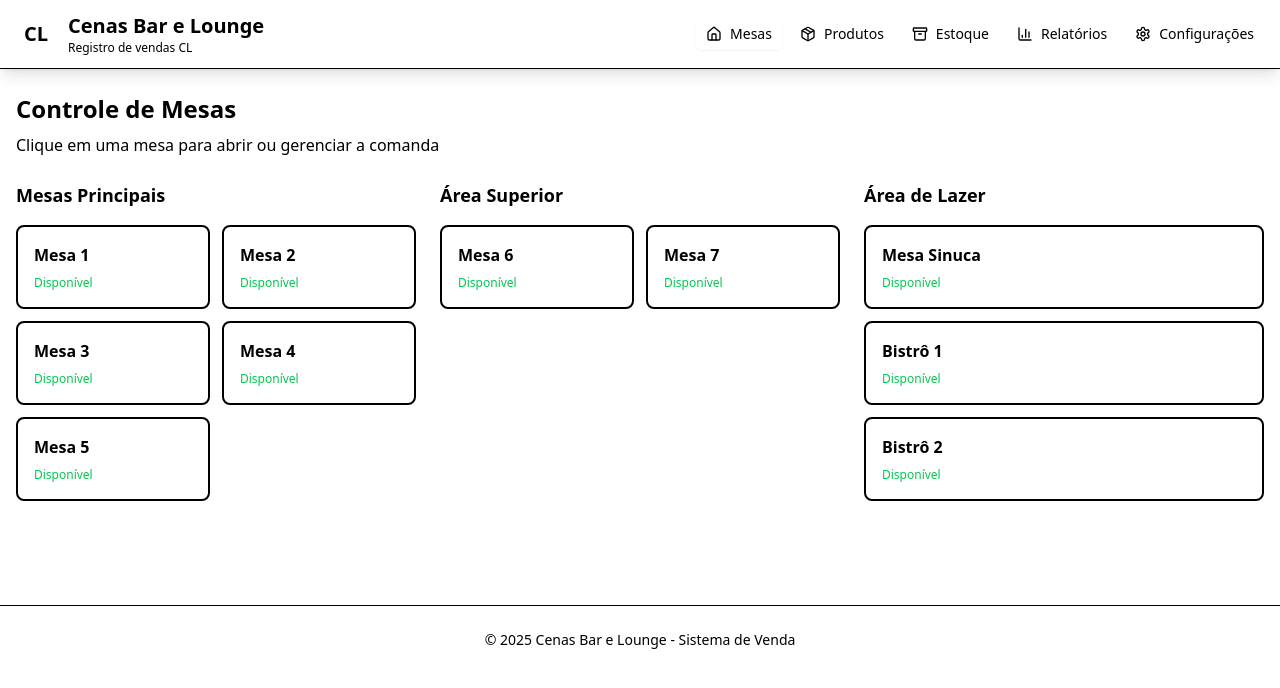
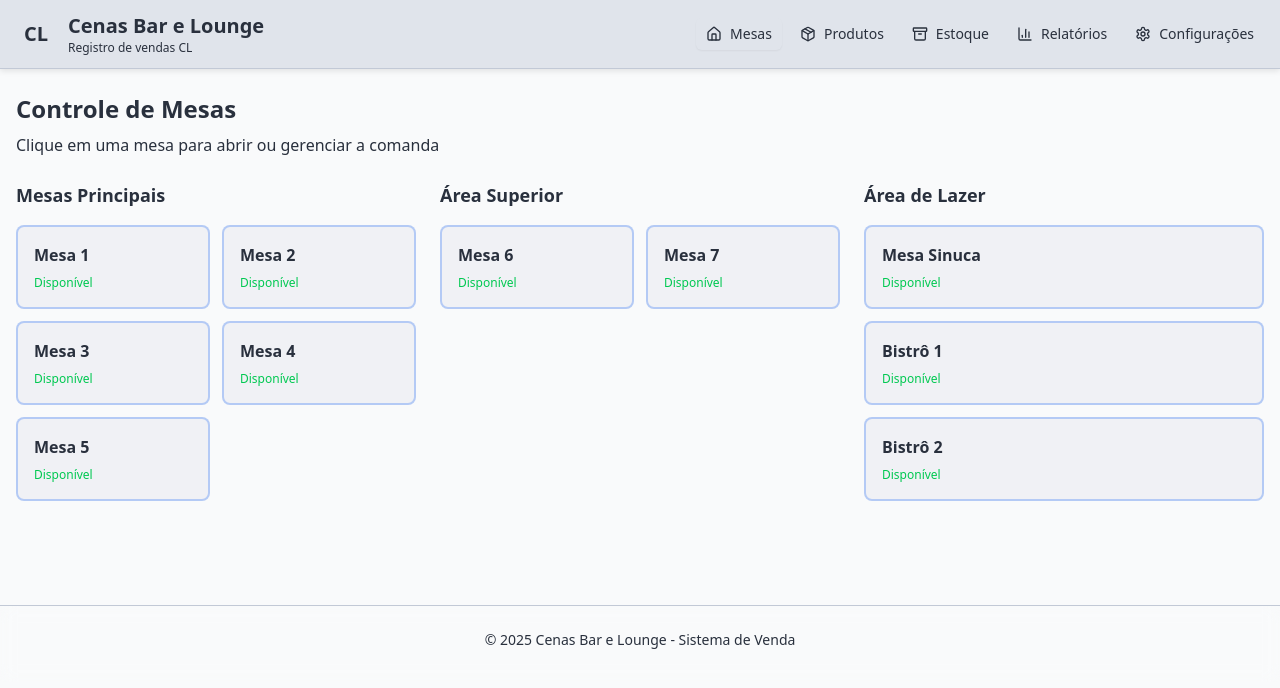
Before and after one commit to diegofsiilva/Cenas_Teste, a React (Vite) app: page / in a window 1280 px wide. Shown: the top 688 px of the page. Built offline with nearby package versions, Linux system fonts and the light colour scheme.

Commit message:
Update App.css

```diff
--- a/src/App.css
+++ b/src/App.css
@@ -8,122 +8,166 @@
   --radius-md: calc(var(--radius) - 2px);
   --radius-lg: var(--radius);
   --radius-xl: calc(var(--radius) + 4px);
-  --color-background: var(--background);
-  --color-foreground: var(--foreground);
-  --color-card: var(--card);
-  --color-card-foreground: var(--card-foreground);
-  --color-popover: var(--popover);
-  --color-popover-foreground: var(--popover-foreground);
-  --color-primary: var(--primary);
-  --color-primary-foreground: var(--primary-foreground);
-  --color-secondary: var(--secondary);
-  --color-secondary-foreground: var(--secondary-foreground);
-  --color-muted: var(--muted);
-  --color-muted-foreground: var(--muted-foreground);
-  --color-accent: var(--accent);
-  --color-accent-foreground: var(--accent-foreground);
-  --color-destructive: var(--destructive);
-  --color-border: var(--border);
-  --color-input: var(--input);
-  --color-ring: var(--ring);
-  --color-chart-1: var(--chart-1);
-  --color-chart-2: var(--chart-2);
-  --color-chart-3: var(--chart-3);
-  --color-chart-4: var(--chart-4);
-  --color-chart-5: var(--chart-5);
 }
 
 @layer base {
   :root {
     --radius: 0.5rem;
-    /* Tema Cenas Bar e Lounge - Azul e Preto */
-    --background: 10 100% 6%;
-    --foreground: 100 0% 98%;
-    --card: 215 50% 10%;
-    --card-foreground: 10 0% 98%;
-    --popover: 215 50% 8%;
-    --popover-foreground: 0 0% 98%;
-    --primary: 217 91% 60%;
-    --primary-foreground: 0 0% 98%;
-    --secondary: 215 50% 15%;
-    --secondary-foreground: 0 0% 98%;
-    --muted: 215 40% 12%;
-    --muted-foreground: 217 20% 60%;
-    --accent: 217 80% 50%;
-    --accent-foreground: 0 0% 98%;
+
+    /* Tema inspirado no Copilot */
+    --background: 220 20% 98%;
+    --foreground: 220 20% 20%;
+    --card: 220 20% 95%;
+    --card-foreground: 220 20% 20%;
+    --popover: 220 20% 92%;
+    --popover-foreground: 220 20% 20%;
+    --primary: 220 90% 56%;
+    --primary-foreground: 0 0% 100%;
+    --secondary: 220 20% 85%;
+    --secondary-foreground: 220 20% 20%;
+    --muted: 220 20% 90%;
+    --muted-foreground: 220 10% 40%;
+    --accent: 220 80% 70%;
+    --accent-foreground: 220 20% 20%;
     --destructive: 0 84% 60%;
-    --border: 215 40% 18%;
-    --input: 215 40% 15%;
-    --ring: 217 91% 60%;
-    --chart-1: 217 91% 60%;
-    --chart-2: 217 80% 50%;
-    --chart-3: 217 70% 65%;
-    --chart-4: 215 60% 35%;
-    --chart-5: 217 60% 75%;
+    --border: 220 20% 80%;
+    --input: 220 20% 85%;
+    --ring: 220 90% 56%;
+    --chart-1: 220 90% 56%;
+    --chart-2: 220 80% 50%;
+    --chart-3: 220 70% 65%;
+    --chart-4: 220 60% 35%;
+    --chart-5: 220 60% 75%;
   }
 
   * {
-    @apply border-border outline-ring/50;
+    border-color: hsl(var(--border));
+    outline-color: hsl(var(--ring) / 0.5);
   }
 
   body {
-    @apply bg-background text-foreground;
+    background-color: hsl(var(--background));
+    color: hsl(var(--foreground));
   }
 }
 
 /* Estilos customizados para o PDV */
 .table-card {
-  @apply bg-card border-2 border-primary/30 rounded-lg p-4 cursor-pointer transition-all duration-300;
-  @apply hover:border-primary hover:shadow-lg hover:shadow-primary/20 hover:scale-105;
+  background-color: hsl(var(--card));
+  border: 2px solid hsl(var(--primary) / 0.3);
+  border-radius: 0.5rem;
+  padding: 1rem;
+  cursor: pointer;
+  transition: all 0.3s ease;
 }
-
+.table-card:hover {
+  border-color: hsl(var(--primary));
+  box-shadow: 0 4px 12px hsl(var(--primary) / 0.2);
+  transform: scale(1.05);
+}
 .table-card.occupied {
-  @apply border-accent bg-accent/10;
+  border-color: hsl(var(--accent));
+  background-color: hsl(var(--accent) / 0.1);
 }
-
 .table-card.occupied:hover {
-  @apply border-accent shadow-accent/20;
+  box-shadow: 0 4px 12px hsl(var(--accent) / 0.2);
 }
 
 .navbar {
-  @apply bg-card border-b border-border shadow-lg;
+  background-color: hsl(220 20% 90%);
+  color: hsl(var(--foreground));
+  border-bottom: 1px solid hsl(var(--border));
+  box-shadow: 0 2px 6px rgba(0, 0, 0, 0.1);
+}
+.navbar a,
+.navbar button,
+.navbar svg {
+  color: hsl(var(--foreground));
 }
 
 .btn-primary {
-  @apply bg-primary text-primary-foreground hover:bg-primary/90 transition-colors;
+  background-color: hsl(var(--primary));
+  color: hsl(var(--primary-foreground));
+  transition: background-color 0.2s ease;
+}
+.btn-primary:hover {
+  background-color: hsl(var(--primary) / 0.9);
 }
 
 .btn-secondary {
-  @apply bg-secondary text-secondary-foreground hover:bg-secondary/90 transition-colors;
+  background-color: hsl(var(--secondary));
+  color: hsl(var(--secondary-foreground));
+  transition: background-color 0.2s ease;
+}
+.btn-secondary:hover {
+  background-color: hsl(var(--secondary) / 0.9);
 }
 
 .modal-overlay {
-  @apply fixed inset-0 bg-black/70 backdrop-blur-sm z-50 flex items-center justify-center;
+  position: fixed;
+  inset: 0;
+  background-color: rgba(0, 0, 0, 0.7);
+  backdrop-filter: blur(4px);
+  z-index: 50;
+  display: flex;
+  align-items: center;
+  justify-content: center;
 }
 
 .modal-content {
-  @apply bg-card border border-border rounded-lg shadow-2xl max-w-4xl w-full max-h-[90vh] overflow-auto;
+  background-color: hsl(var(--card));
+  border: 1px solid hsl(var(--border));
+  border-radius: 0.5rem;
+  box-shadow: 0 10px 30px rgba(0, 0, 0, 0.2);
+  max-width: 64rem;
+  width: 100%;
+  max-height: 90vh;
+  overflow: auto;
 }
 
 .product-card {
-  @apply bg-card border border-border rounded-lg p-3 cursor-pointer transition-all duration-200;
-  @apply hover:border-primary hover:shadow-md hover:shadow-primary/20;
+  background-color: hsl(var(--card));
+  border: 1px solid hsl(var(--border));
+  border-radius: 0.5rem;
+  padding: 0.75rem;
+  cursor: pointer;
+  transition: all 0.2s ease;
 }
-
+.product-card:hover {
+  border-color: hsl(var(--primary));
+  box-shadow: 0 4px 8px hsl(var(--primary) / 0.2);
+}
 .product-card img {
-  @apply w-full h-32 object-cover rounded-md mb-2;
+  width: 100%;
+  height: 8rem;
+  object-fit: cover;
+  border-radius: 0.375rem;
+  margin-bottom: 0.5rem;
 }
 
 .category-badge {
-  @apply inline-block px-3 py-1 rounded-full text-xs font-semibold bg-primary/20 text-primary border border-primary/30;
+  display: inline-block;
+  padding: 0.25rem 0.75rem;
+  border-radius: 9999px;
+  font-size: 0.75rem;
+  font-weight: 600;
+  background-color: hsl(var(--primary) / 0.2);
+  color: hsl(var(--primary));
+  border: 1px solid hsl(var(--primary) / 0.3);
 }
 
 .stat-card {
-  @apply bg-gradient-to-br from-card to-card/50 border border-border rounded-lg p-6 shadow-lg;
+  background: linear-gradient(to bottom right, hsl(var(--card)), hsl(var(--card) / 0.5));
+  border: 1px solid hsl(var(--border));
+  border-radius: 0.5rem;
+  padding: 1.5rem;
+  box-shadow: 0 4px 12px rgba(0, 0, 0, 0.1);
 }
 
-.table-row-hover {
-  @apply hover:bg-muted/50 transition-colors cursor-pointer;
+.table-row-hover:hover {
+  background-color: hsl(var(--muted) / 0.5);
+  transition: background-color 0.2s ease;
+  cursor: pointer;
 }
 
 /* Animações personalizadas */
@@ -138,7 +182,6 @@
                 0 0 30px hsl(var(--primary));
   }
 }
-
 .pulse-glow {
   animation: pulse-glow 2s ease-in-out infinite;
 }
@@ -148,16 +191,216 @@
   width: 10px;
   height: 10px;
 }
+::-webkit-scrollbar-track {
+  background: hsl(var(--popover));
+}
+::-webkit-scrollbar-thumb {
+  background: hsl(var(--chart-4));
+  border-radius: 5px;
+}
+::-webkit-scrollbar-thumb:hover {
+  background: hsl(var(--chart-2));
+}
+@import "tailwindcss";
+@import "tw-animate-css";
 
-::-webkit-scrollbar-track {
-  background: hsl(215 50% 8%);
+@custom-variant dark (&:is(.dark *));
+
+@theme {
+  --radius-sm: calc(var(--radius) - 4px);
+  --radius-md: calc(var(--radius) - 2px);
+  --radius-lg: var(--radius);
+  --radius-xl: calc(var(--radius) + 4px);
 }
 
+@layer base {
+  :root {
+    --radius: 0.5rem;
+
+    /* Tema inspirado no Copilot */
+    --background: 220 20% 98%;
+    --foreground: 220 20% 20%;
+    --card: 220 20% 95%;
+    --card-foreground: 220 20% 20%;
+    --popover: 220 20% 92%;
+    --popover-foreground: 220 20% 20%;
+    --primary: 220 90% 56%;
+    --primary-foreground: 0 0% 100%;
+    --secondary: 220 20% 85%;
+    --secondary-foreground: 220 20% 20%;
+    --muted: 220 20% 90%;
+    --muted-foreground: 220 10% 40%;
+    --accent: 220 80% 70%;
+    --accent-foreground: 220 20% 20%;
+    --destructive: 0 84% 60%;
+    --border: 220 20% 80%;
+    --input: 220 20% 85%;
+    --ring: 220 90% 56%;
+    --chart-1: 220 90% 56%;
+    --chart-2: 220 80% 50%;
+    --chart-3: 220 70% 65%;
+    --chart-4: 220 60% 35%;
+    --chart-5: 220 60% 75%;
+  }
+
+  * {
+    border-color: hsl(var(--border));
+    outline-color: hsl(var(--ring) / 0.5);
+  }
+
+  body {
+    background-color: hsl(var(--background));
+    color: hsl(var(--foreground));
+  }
+}
+
+/* Estilos customizados para o PDV */
+.table-card {
+  background-color: hsl(var(--card));
+  border: 2px solid hsl(var(--primary) / 0.3);
+  border-radius: 0.5rem;
+  padding: 1rem;
+  cursor: pointer;
+  transition: all 0.3s ease;
+}
+.table-card:hover {
+  border-color: hsl(var(--primary));
+  box-shadow: 0 4px 12px hsl(var(--primary) / 0.2);
+  transform: scale(1.05);
+}
+.table-card.occupied {
+  border-color: hsl(var(--accent));
+  background-color: hsl(var(--accent) / 0.1);
+}
+.table-card.occupied:hover {
+  box-shadow: 0 4px 12px hsl(var(--accent) / 0.2);
+}
+
+.navbar {
+  background-color: hsl(220 20% 90%);
+  color: hsl(var(--foreground));
+  border-bottom: 1px solid hsl(var(--border));
+  box-shadow: 0 2px 6px rgba(0, 0, 0, 0.1);
+}
+.navbar a,
+.navbar button,
+.navbar svg {
+  color: hsl(var(--foreground));
+}
+
+.btn-primary {
+  background-color: hsl(var(--primary));
+  color: hsl(var(--primary-foreground));
+  transition: background-color 0.2s ease;
+}
+.btn-primary:hover {
+  background-color: hsl(var(--primary) / 0.9);
+}
+
+.btn-secondary {
+  background-color: hsl(var(--secondary));
+  color: hsl(var(--secondary-foreground));
+  transition: background-color 0.2s ease;
+}
+.btn-secondary:hover {
+  background-color: hsl(var(--secondary) / 0.9);
+}
+
+.modal-overlay {
+  position: fixed;
+  inset: 0;
+  background-color: rgba(0, 0, 0, 0.7);
+  backdrop-filter: blur(4px);
+  z-index: 50;
+  display: flex;
+  align-items: center;
+  justify-content: center;
+}
+
+.modal-content {
+  background-color: hsl(var(--card));
+  border: 1px solid hsl(var(--border));
+  border-radius: 0.5rem;
+  box-shadow: 0 10px 30px rgba(0, 0, 0, 0.2);
+  max-width: 64rem;
+  width: 100%;
+  max-height: 90vh;
+  overflow: auto;
+}
+
+.product-card {
+  background-color: hsl(var(--card));
+  border: 1px solid hsl(var(--border));
+  border-radius: 0.5rem;
+  padding: 0.75rem;
+  cursor: pointer;
+  transition: all 0.2s ease;
+}
+.product-card:hover {
+  border-color: hsl(var(--primary));
+  box-shadow: 0 4px 8px hsl(var(--primary) / 0.2);
+}
+.product-card img {
+  width: 100%;
+  height: 8rem;
+  object-fit: cover;
+  border-radius: 0.375rem;
+  margin-bottom: 0.5rem;
+}
+
+.category-badge {
+  display: inline-block;
+  padding: 0.25rem 0.75rem;
+  border-radius: 9999px;
+  font-size: 0.75rem;
+  font-weight: 600;
+  background-color: hsl(var(--primary) / 0.2);
+  color: hsl(var(--primary));
+  border: 1px solid hsl(var(--primary) / 0.3);
+}
+
+.stat-card {
+  background: linear-gradient(to bottom right, hsl(var(--card)), hsl(var(--card) / 0.5));
+  border: 1px solid hsl(var(--border));
+  border-radius: 0.5rem;
+  padding: 1.5rem;
+  box-shadow: 0 4px 12px rgba(0, 0, 0, 0.1);
+}
+
+.table-row-hover:hover {
+  background-color: hsl(var(--muted) / 0.5);
+  transition: background-color 0.2s ease;
+  cursor: pointer;
+}
+
+/* Animações personalizadas */
+@keyframes pulse-glow {
+  0%, 100% {
+    box-shadow: 0 0 5px hsl(var(--primary)),
+                0 0 10px hsl(var(--primary));
+  }
+  50% {
+    box-shadow: 0 0 10px hsl(var(--primary)),
+                0 0 20px hsl(var(--primary)),
+                0 0 30px hsl(var(--primary));
+  }
+}
+.pulse-glow {
+  animation: pulse-glow 2s ease-in-out infinite;
+}
+
+/* Scrollbar personalizada */
+::-webkit-scrollbar {
+  width: 10px;
+  height: 10px;
+}
+::-webkit-scrollbar-track {
+  background: hsl(var(--popover));
+}
 ::-webkit-scrollbar-thumb {
-  background: hsl(215 60% 35%);
+  background: hsl(var(--chart-4));
   border-radius: 5px;
 }
-
 ::-webkit-scrollbar-thumb:hover {
-  background: hsl(217 80% 50%);
+  background: hsl(var(--chart-2));
 }
```
